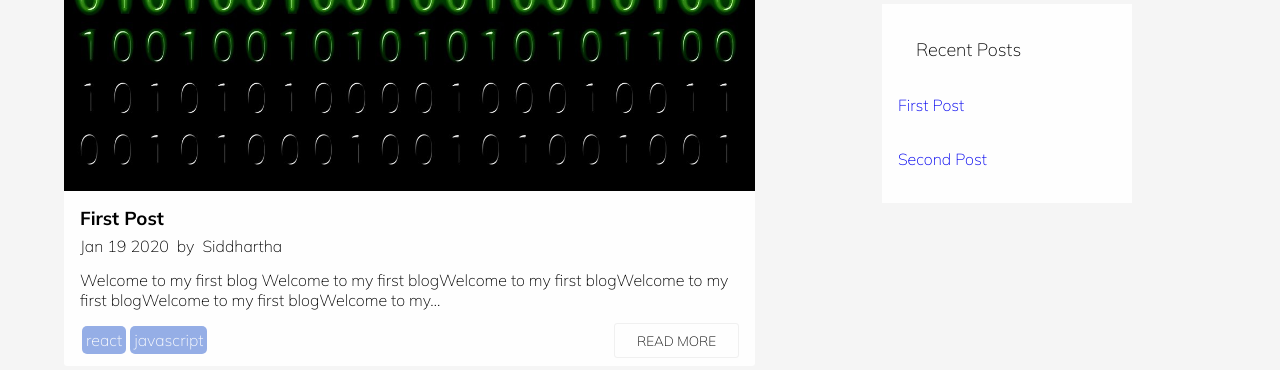
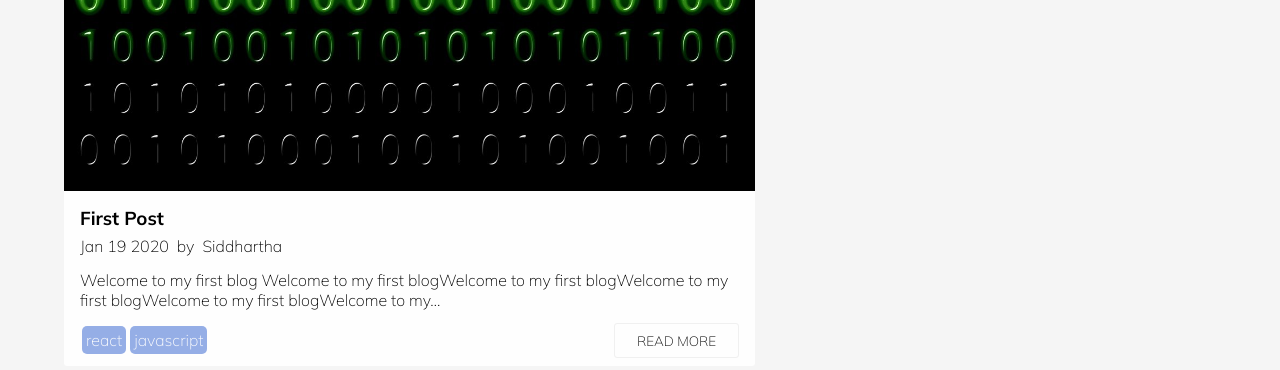
Before and after one commit to SiddharthaSauravGogoi/Gatsby-advanced-portfolio, a Gatsby site: page / in a window 1280 px wide. Shown: the part 373-743 px from the top of the page. Built offline with nearby package versions, Linux system fonts and the light colour scheme; Gatsby itself is replaced by a stand-in of ours.

Commit message:
commented out portion for recent posts.

```diff
--- a/src/components/Sidebar.js
+++ b/src/components/Sidebar.js
@@ -1,6 +1,5 @@
 import React from 'react';
-import window from 'global';
-import { graphql, StaticQuery, Link } from 'gatsby';
+import { graphql } from 'gatsby';
 import { FontAwesomeIcon } from '@fortawesome/react-fontawesome';
 import { faFacebookF, faGithub, faLinkedinIn, faTwitter } from '@fortawesome/free-brands-svg-icons';
 
@@ -19,7 +18,7 @@ export default function Sidebar() {
           <FontAwesomeIcon icon={faTwitter} />
         </div>
       </div>
-      { window.location.pathname.length === 1 ?
+      {/* { window.location.pathname.length === 1 ?
         <div className="sidebar-card recent-posts">
           <p className="sidebar-card-title"> Recent Posts </p>
           <StaticQuery query={sidebarQuery}
@@ -35,35 +34,35 @@ export default function Sidebar() {
               </div>
             )}
           />
-        </div> : null}
+        </div> : null} */}
     </aside>
   )
 }
 
-const sidebarQuery = graphql`
-  query sidebarQuery{
-    allMarkdownRemark(
-      sort: { fields: [frontmatter___date], order: DESC }
-      limit: 3
-    ) {
-      edges{
-        node{
-          id
-          frontmatter{
-            title
-            image{
-              childImageSharp{
-                fluid(maxWidth: 200){
-                  ...GatsbyImageSharpFluid
-                }
-              }
-            }
-          }
-          fields{
-            slug
-          }
-        }
-      }
-    }
-  }
-`
+// const sidebarQuery = graphql`
+//   query sidebarQuery{
+//     allMarkdownRemark(
+//       sort: { fields: [frontmatter___date], order: DESC }
+//       limit: 3
+//     ) {
+//       edges{
+//         node{
+//           id
+//           frontmatter{
+//             title
+//             image{
+//               childImageSharp{
+//                 fluid(maxWidth: 200){
+//                   ...GatsbyImageSharpFluid
+//                 }
+//               }
+//             }
+//           }
+//           fields{
+//             slug
+//           }
+//         }
+//       }
+//     }
+//   }
+// `
```
